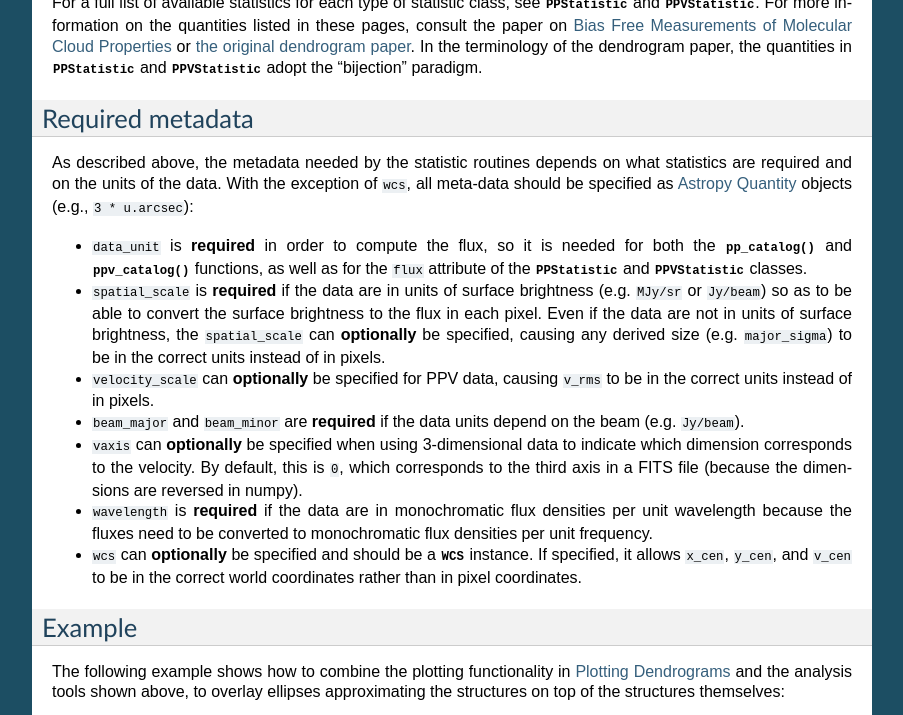
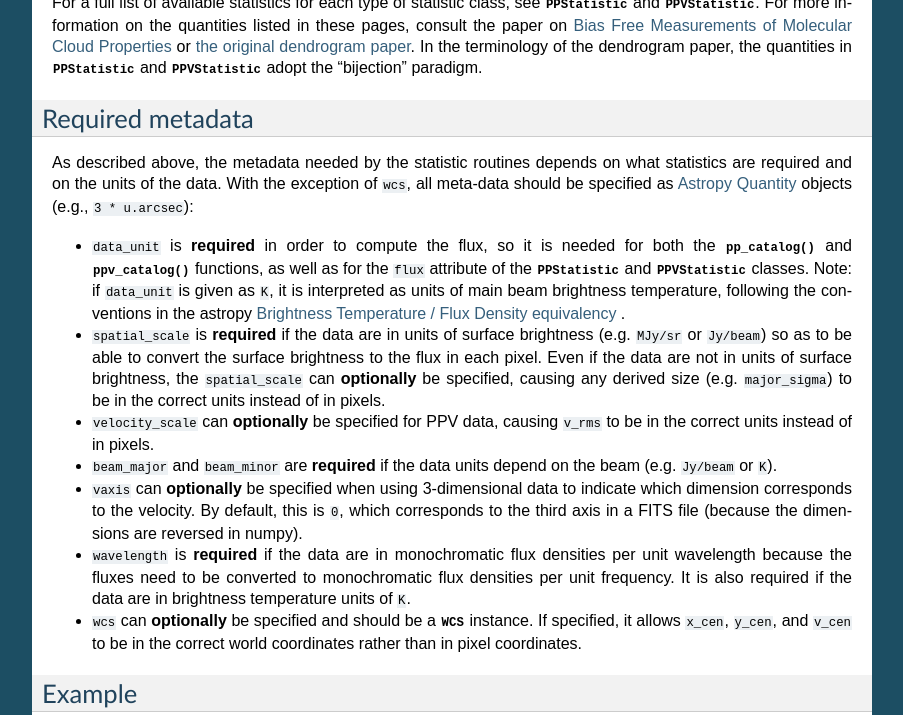
Before and after one commit to dendrograms/astrodendro, a Sphinx documentation site: the page built from docs/catalog.rst, in a window 1280 px wide and 900 px high, scrolled down 2476 px, cut to the strip 0-715 px from the top of the window. Shown: the whole strip, without its empty margins (198-1101 px from the left). Built offline with Sphinx 7.4.7, drawn with Linux system fonts in a browser that asks for light colours.

Commit message:
Updated documentation re: Kelvin brightness temperature units in flux.

```diff
--- a/docs/catalog.rst
+++ b/docs/catalog.rst
@@ -176,6 +176,9 @@ u.arcsec``):
   :func:`~astrodendro.analysis.ppv_catalog` functions, as well as for the
   ``flux`` attribute of the :class:`~astrodendro.analysis.PPStatistic` and
   :class:`~astrodendro.analysis.PPVStatistic` classes.
+  Note: if ``data_unit`` is given as ``K``, it is interpreted as units of
+  main beam brightness temperature, following the conventions in the astropy
+  `Brightness Temperature / Flux Density equivalency <http://docs.astropy.org/en/stable/units/equivalencies.html#brightness-temperature-flux-density-equivalency>`_ .
 
 * ``spatial_scale`` is **required** if the data are in units of surface
   brightness (e.g. ``MJy/sr`` or ``Jy/beam``) so as to be able to convert the
@@ -188,7 +191,7 @@ u.arcsec``):
   ``v_rms`` to be in the correct units instead of in pixels.
 
 * ``beam_major`` and ``beam_minor`` are **required** if the data units depend
-  on the beam (e.g. ``Jy/beam``).
+  on the beam (e.g. ``Jy/beam`` or ``K``).
 
 * ``vaxis`` can **optionally** be specified when using 3-dimensional data to
   indicate which dimension corresponds to the velocity. By default, this is
@@ -197,7 +200,8 @@ u.arcsec``):
 
 * ``wavelength`` is **required** if the data are in monochromatic flux
   densities per unit wavelength because the fluxes need to be converted to
-  monochromatic flux densities per unit frequency.
+  monochromatic flux densities per unit frequency. It is also required if
+  the data are in brightness temperature units of ``K``.
 
 * ``wcs`` can **optionally** be specified and should be a
   :class:`~astropy.wcs.WCS` instance. If specified, it allows ``x_cen``,
```
